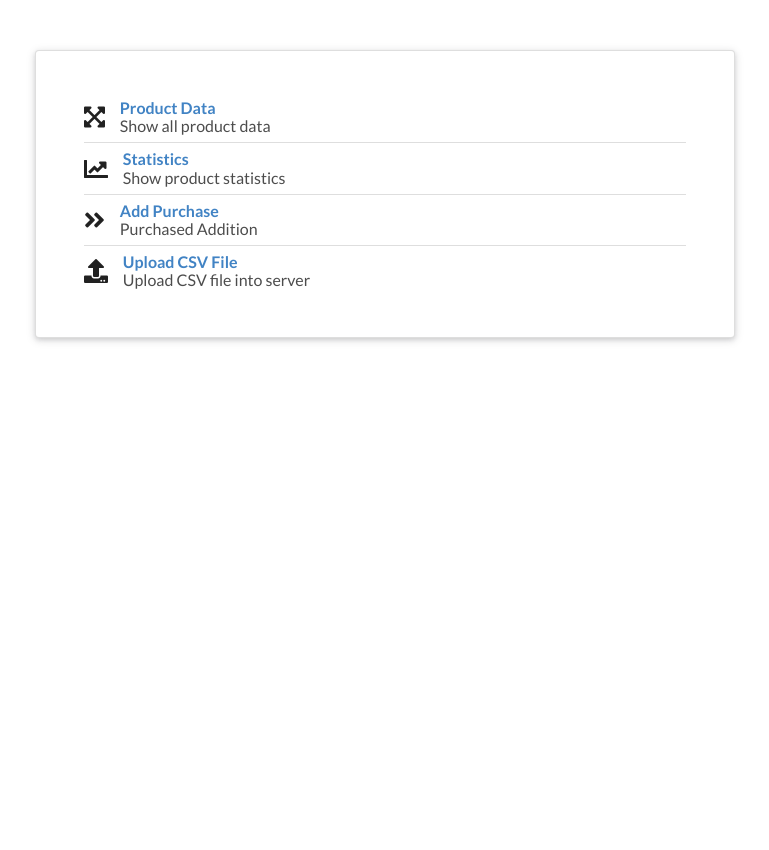
After one commit to endang-ismaya/django4-w-datascience, a Django app: page / in a window 1280 px wide. The commit adds this page. Shown: the whole page, without its empty margins (255-1024 px from the left). Run offline with Django 4.2, Linux system fonts and the light colour scheme; parts of the project's set-up code (start-up, migrations or seed data) failed here and were passed over; some libraries are stand-ins or nearby versions.

Commit message:
create home page

```diff
--- a/_project/static/css/style.css
+++ b/_project/static/css/style.css
@@ -20,3 +20,7 @@
 .mtop {
     margin-top: 10px !important;
 }
+
+.mtop-50 {
+    margin-top: 50px !important;
+}
--- a/_project/urls.py
+++ b/_project/urls.py
@@ -7,8 +7,12 @@ from django.urls import path, include
 from django.conf.urls.static import static
 from django.conf import settings
 
+from _project import views
+
 urlpatterns = [
     path("admin/", admin.site.urls),
+    path("", views.index),
     path("products/", include("apps.products.urls"), name="products"),
+    path("upload/", include("apps.csvs.urls")),
 ]
 urlpatterns += static(settings.MEDIA_URL, document_root=settings.MEDIA_ROOT)
--- /dev/null
+++ b/_project/views.py
@@ -0,0 +1,5 @@
+from django.shortcuts import render
+
+
+def index(request):
+    return render(request, "home.html", {})
--- /dev/null
+++ b/apps/csvs/urls.py
@@ -0,0 +1,6 @@
+from django.urls import path
+from apps.csvs import views
+
+urlpatterns = [
+    path("", views.upload_file, name="csvs__upload"),
+]
--- a/apps/csvs/views.py
+++ b/apps/csvs/views.py
@@ -1,3 +1,6 @@
 from django.shortcuts import render
 
-# Create your views here.
+
+def upload_file(request):
+    context = {}
+    return render(request, "csvs/csv-upload.html", context)
--- /dev/null
+++ b/templates/home.html
@@ -0,0 +1,58 @@
+{% load static %}
+{% url 'products__home' as path_to_products %}
+{% url 'products__statistics' as path_to_statistics %}
+{% url 'products__add_purchase' as path_to_add_record %}
+{% url 'csvs__upload' as path_to_upload_csv %}
+<!DOCTYPE html>
+<html lang="en">
+  <head>
+    <!-- Required meta tags -->
+    <meta charset="utf-8">
+    <meta name="viewport" content="width=device-width, initial-scale=1, shrink-to-fit=no">
+    <meta name="description" content="Django Pandas">
+    <meta name="keywords" content="django, pandas, numpy, seaborn">
+    <!-- jQuery -->
+    <script src="https://code.jquery.com/jquery-3.3.1.min.js"></script>
+    <!--Custom css-->
+    <link rel="stylesheet" href="{% static 'css/style.css' %}">
+    <!-- semantic UI -->
+    <link rel="stylesheet" type='text/css' href="https://cdnjs.cloudflare.com/ajax/libs/semantic-ui/2.2.14/semantic.min.css">
+    <script src="https://cdnjs.cloudflare.com/ajax/libs/semantic-ui/2.4.1/semantic.min.js"></script>
+    <title>Django Pandas | Home</title>
+  </head>
+  <body>
+    <div class="ui raised very padded text container segment mtop-50">
+      <div class="ui relaxed divided list">
+        <div class="item">
+          <i class="large expand arrows alternate middle aligned icon"></i>
+          <div class="content">
+            <a class="header" href={{ path_to_products }}>Product Data</a>
+            <div class="description">Show all product data</div>
+          </div>
+        </div>
+        <div class="item">
+          <i class="large chart line middle aligned icon"></i>
+          <div class="content">
+            <a class="header" href={{ path_to_statistics }}>Statistics</a>
+            <div class="description">Show product statistics</div>
+          </div>
+        </div>
+        <div class="item">
+          <i class="large angle double right middle aligned icon"></i>
+          <div class="content">
+            <a class="header" href={{ path_to_add_record }}>Add Purchase</a>
+            <div class="description">Purchased Addition</div>
+          </div>
+        </div>
+        <div class="item">
+          <i class="large upload middle aligned icon"></i>
+          <div class="content">
+            <a class="header" href={{ path_to_upload_csv }}>Upload CSV File</a>
+            <div class="description">Upload CSV file into server</div>
+          </div>
+        </div>
+      </div>
+    </div>
+    <script src="{% static 'js/main.js' %}"></script>
+  </body>
+</html>
--- a/templates/includes/navbar.html
+++ b/templates/includes/navbar.html
@@ -1,10 +1,12 @@
 {% url 'products__home' as path_to_products %}
 {% url 'products__statistics' as path_to_statistics %}
 {% url 'products__add_purchase' as path_to_add_record %}
+{% url 'csvs__upload' as path_to_upload_csv %}
 <div class="ui secondary pointing menu">
   <a class="item {% if request.path == path_to_products %}active{% endif %}" href={{ path_to_products }}>Home</a>
   <a class="item {% if request.path == path_to_statistics %}active{% endif %}" href={{ path_to_statistics }}>statistics</a>
   <a class="item {% if request.path == path_to_add_record %}active{% endif %}" href={{ path_to_add_record }}>Add Purchase</a>
+  <a class="item {% if request.path == path_to_upload_csv %}active{% endif %}" href={{ path_to_upload_csv }}>Upload File</a>
   <div class="right menu">
     <a class="ui item">Logout</a>
   </div>
```
Also changed, not shown: templates/csvs/csv-upload.html (added, +8 -0 lines).
